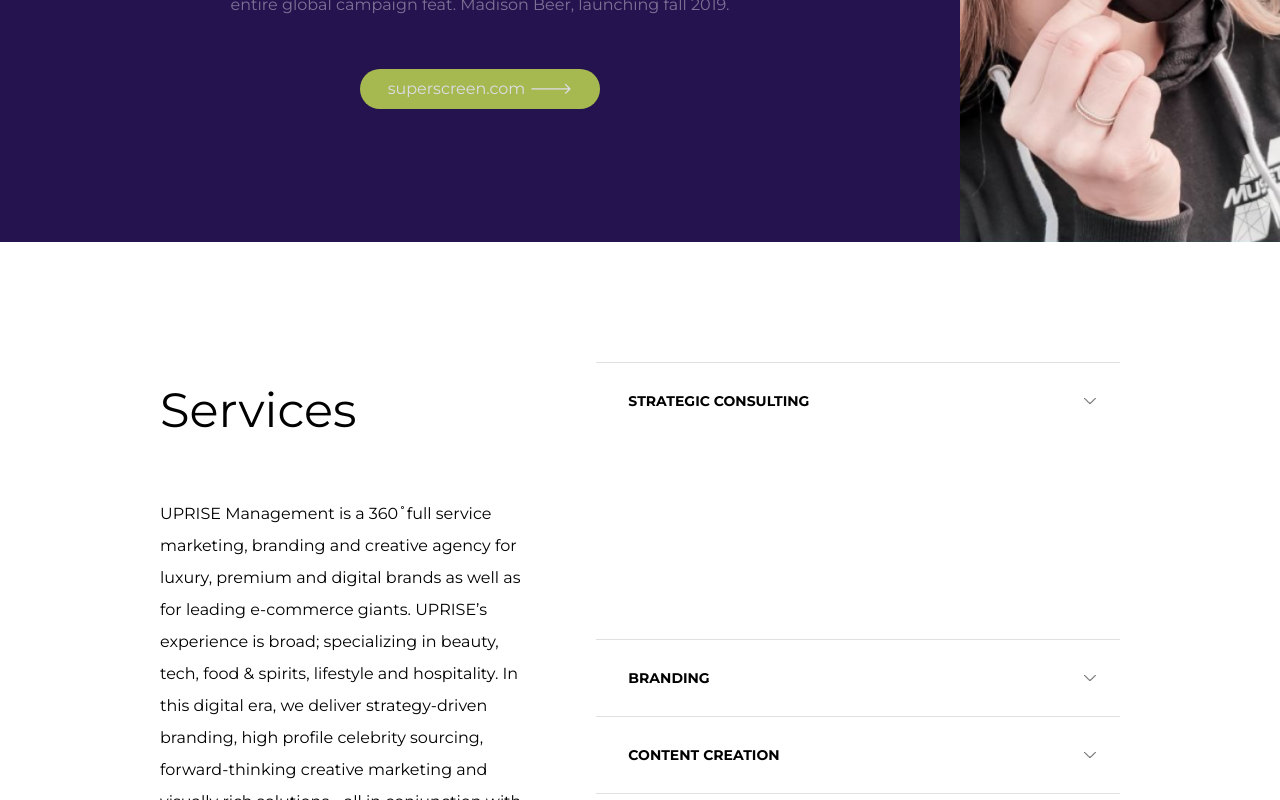
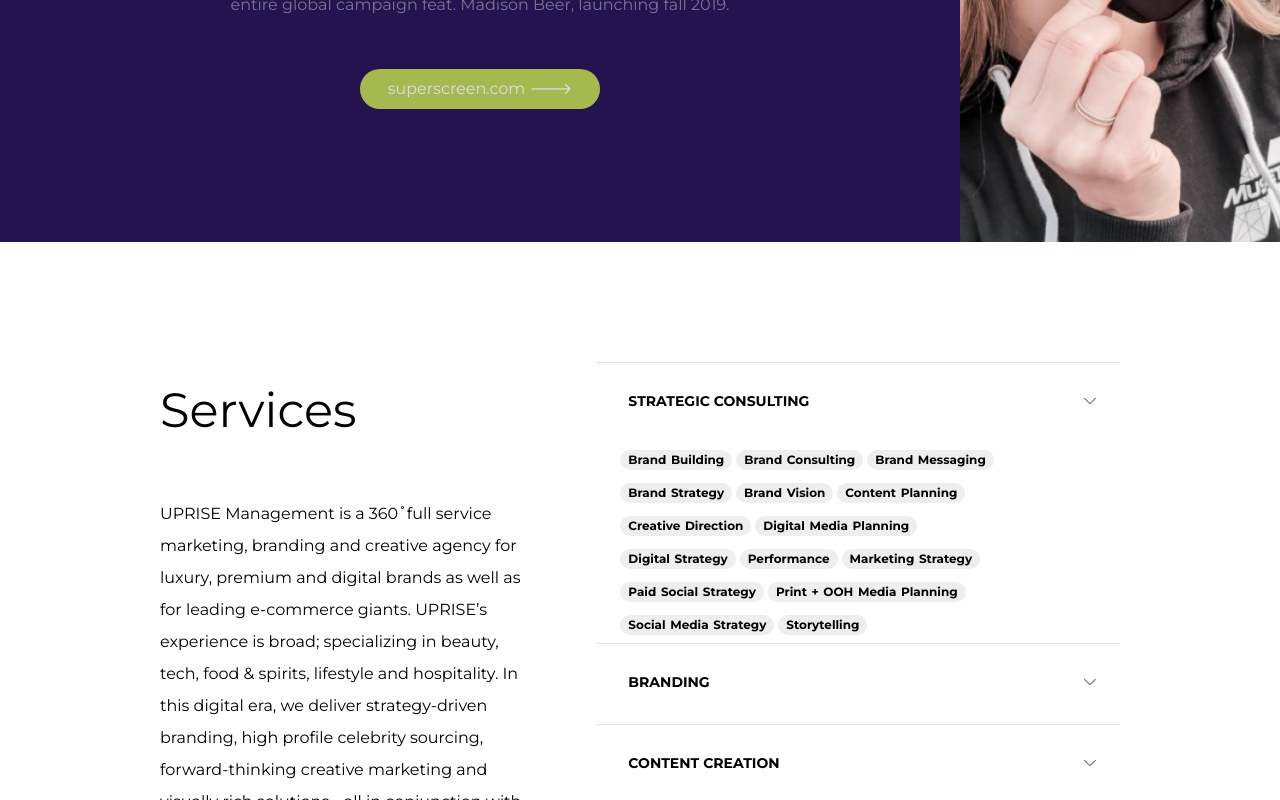
Before and after one commit to nunuGroup/Uprise2.0, a Vue app: page / in a window 1280 px wide. Both pictures are taken after a click on the item "STRATEGIC CONSULTING". Shown: the part 5689-6489 px from the top of the page. Built offline with nearby package versions, Linux system fonts and the light colour scheme; what vue-scroll would draw is missing.

Commit message:
dropdown polish

```diff
--- a/src/views/Home.vue
+++ b/src/views/Home.vue
@@ -302,23 +302,135 @@ integrated media photography, video and global from-start-to-finish production s
           <div class="services-container-right">
             <ul>
               <li @click="dropdown(0)"><div class="service-icon"></div><span>Strategic Consulting<b></b></span></li>
-              <div class="droppable droppable1" :class="( droppable[0] == true ? 'dropped' : 'collapsed' )"></div>
+              <div class="droppable droppable1" :class="( droppable[0] == true ? 'dropped' : 'collapsed' )">
+                <div class="bubble-items">
+                  <span>Brand<span>-</span>Building</span>
+                  <span>Brand<span>-</span>Consulting</span>
+                  <span>Brand<span>-</span>Messaging</span>
+                  <span>Brand<span>-</span>Strategy</span>
+                  <span>Brand<span>-</span>Vision</span>
+                  <span>Content<span>-</span>Planning</span>
+                  <span>Creative<span>-</span>Direction</span>
+                  <span>Digital<span>-</span>Media<span>-</span>Planning</span>
+                  <span>Digital<span>-</span>Strategy</span>
+                  <span>Performance</span>
+                  <span>Marketing<span>-</span>Strategy</span>
+                  <span>Paid<span>-</span>Social<span>-</span>Strategy</span>
+                  <span>Print<span>-</span>+<span>-</span>OOH<span>-</span>Media<span>-</span>Planning</span>
+                  <span>Social<span>-</span>Media<span>-</span>Strategy</span>
+                  <span>Storytelling</span>
+                </div>
+              </div>
               <li @click="dropdown(1)"><div class="service-icon"></div><span>Branding<b></b></span></li>
-              <div class="droppable droppable2" :class="( droppable[1] == true ? 'dropped' : 'collapsed' )"></div>
+              <div class="droppable droppable2" :class="( droppable[1] == true ? 'dropped' : 'collapsed' )">
+                <div class="bubble-items">
+                  <span>Art<span>-</span>Direction</span>
+                  <span>Brand<span>-</span>Books<span>-</span>+<span>-</span>Guidelines</span>
+                  <span>Brand<span>-</span>Development</span>
+                  <span>Copy-writing</span>
+                  <span>Graphic<span>-</span>Design</span>
+                  <span>Logo<span>-</span>Design</span>
+                  <span>Name<span>-</span>+<span>-</span>Naming System</span>
+                  <span>Packaging<span>-</span>Design</span>
+                  <span>Storytelling</span>
+                  <span>Visual<span>-</span>Identity</span>
+                  <span>Vision</span>
+                </div>
+              </div>
               <li @click="dropdown(2)"><div class="service-icon"></div><span>Content Creation<b></b></span></li>
-              <div class="droppable droppable3" :class="( droppable[2] == true ? 'dropped' : 'collapsed' )"></div>
+              <div class="droppable droppable3" :class="( droppable[2] == true ? 'dropped' : 'collapsed' )">
+                <div class="bubble-items">
+                  <span>Advertising<span>-</span>+<span>-</span>Campaign</span>
+                  <span>Animation</span>
+                  <span>Concept<span>-</span>Development</span>
+                  <span>Creative<span>-</span>Direction</span>
+                  <span>Directing<span>-</span>+<span>-</span>Filming</span>
+                  <span>Editing<span>-</span>+<span>-</span>Post</span>
+                  <span>Global<span>-</span>Production<span>-</span>Services</span>
+                  <span>Illustration</span>
+                  <span>Photography</span>
+                  <span>Retouching</span>
+                  <span>Social<span>-</span>Media<span>-</span>Content</span>
+                  <span>Still<span>-</span>Life<span>-</span>+<span>-</span>Editorial</span>
+                </div>
+              </div>
               <li @click="dropdown(3)"><div class="service-icon"></div><span>Public Relations<b></b></span></li>
-              <div class="droppable droppable4" :class="( droppable[3] == true ? 'dropped' : 'collapsed' )"></div>
+              <div class="droppable droppable4" :class="( droppable[3] == true ? 'dropped' : 'collapsed' )">
+                <div class="bubble-items">
+                  <span>Email<span>-</span>Sourcing</span>
+                  <span>Email<span>-</span>Verification</span>
+                  <span>Creative<span>-</span>Email<span>-</span>Marketing</span>
+                  <span>Development<span>-</span>Support</span>
+                  <span>Email<span>-</span>Template<span>-</span>Creation</span>
+                </div>
+              </div>
               <li @click="dropdown(4)"><div class="service-icon"></div><span>Talent<b></b></span></li>
-              <div class="droppable droppable5" :class="( droppable[4] == true ? 'dropped' : 'collapsed' )"></div>
+              <div class="droppable droppable5" :class="( droppable[4] == true ? 'dropped' : 'collapsed' )">
+                <div class="bubble-items">
+                  <span>Calabrity<span>-</span>Seeding</span>
+                  <span>Infuencer<span>-</span>Gifting</span>
+                  <span>Infulencer<span>-</span>Partnerships</span>
+                  <span>Strategic<span>-</span>Collaborations</span>
+                  <span>Strategic<span>-</span>Partnerships</span>
+                  <span>Talent<span>-</span>Campaign Strategy</span>
+                  <span>Talent<span>-</span>Campaign<span>-</span>Global<span>-</span>Execution</span>
+                </div>
+              </div>
               <li @click="dropdown(5)"><div class="service-icon"></div><span>Email<b></b></span></li>
-              <div class="droppable droppable6" :class="( droppable[5] == true ? 'dropped' : 'collapsed' )"></div>
+              <div class="droppable droppable6" :class="( droppable[5] == true ? 'dropped' : 'collapsed' )">
+                <div class="bubble-items">
+                  <span>Digital<span>-</span>+<span>-</span>Traditional Press</span>
+                  <span>Fashion<span>-</span>Shows</span>
+                  <span>Front<span>-</span>of<span>-</span>House</span>
+                  <span>Full-event<span>-</span>Production</span>
+                  <span>Openings</span>
+                  <span>Planning</span>
+                  <span>Presentations</span>
+                  <span>PR<span>-</span>Box<span>-</span>/<span>-</span>Mailers</span>
+                  <span>Product<span>-</span>Launches</span>
+                  <span>Top-tier<span>-</span>Editorial<span>-</span>Placement</span>
+                </div>
+              </div>
               <li @click="dropdown(6)"><div class="service-icon"></div><span>Social Media<b></b></span></li>
-              <div class="droppable droppable7" :class="( droppable[6] == true ? 'dropped' : 'collapsed' )"></div>
+              <div class="droppable droppable7" :class="( droppable[6] == true ? 'dropped' : 'collapsed' )">
+                <div class="bubble-items">
+                  <span>Benchmarking<span>-</span>&<span>-</span>Analysis</span>
+                  <span>Brand<span>-</span>Social<span>-</span>Identity</span>
+                  <span>Community<span>-</span>Building</span>
+                  <span>Community<span>-</span>Management</span>
+                  <span>Social<span>-</span>Media<span>-</span>Growth<span>-</span>Giveaways</span>
+                  <span>Paid<span>-</span>Social<span>-</span>Framework</span>
+                  <span>Social<span>-</span>Aesthetic<span>-</span>Appeal</span>
+                  <span>Social<span>-</span>Media<span>-</span>Management</span>
+                  <span>Social<span>-</span>Media<span>-</span>Strategy</span>
+                  <span>Strategic<span>-</span>Alignment</span>
+                </div>
+              </div>
               <li @click="dropdown(7)"><div class="service-icon"></div><span>Spacial Design<b></b></span></li>
-              <div class="droppable droppable8" :class="( droppable[7] == true ? 'dropped' : 'collapsed' )"></div>
+              <div class="droppable droppable8" :class="( droppable[7] == true ? 'dropped' : 'collapsed' )">
+                <div class="bubble-items">
+                  <span>3D<span>-</span>Rendering</span>
+                  <span>Custom<span>-</span>Wall<span>-</span>Graphics</span>
+                  <span>In-store<span>-</span>Displays</span>
+                  <span>Large<span>-</span>Space<span>-</span>Graphics</span>
+                  <span>Retail<span>-</span>Displays</span>
+                  <span>Special<span>-</span>Events<span>-</span>&<span>-</span>Booth<span>-</span>Design</span>
+                  <span>Vector<span>-</span>Graphics</span>
+                </div>
+              </div>
               <li @click="dropdown(8)"><div class="service-icon"></div><span>Additional Services<b></b></span></li>
-              <div class="droppable droppable9" :class="( droppable[8] == true ? 'dropped' : 'collapsed' )"></div>
+              <div class="droppable droppable9" :class="( droppable[8] == true ? 'dropped' : 'collapsed' )">
+                <div class="bubble-items">
+                  <span>Advisory<span>-</span>Board<span>-</span>Assembly</span>
+                  <span>Celebrity<span>-</span>Giveaways</span>
+                  <span>CMO<span>-</span>on<span>-</span>Demand</span>
+                  <span>Digital<span>-</span>Ads<span>-</span>Management</span>
+                  <span>Growth<span>-</span>Hacking</span>
+                  <span>Marketing<span>-</span>Advising</span>
+                  <span>SEO<span>-</span>-<span>-</span>SEM</span>
+                  <span>Social<span>-</span>Verification</span>
+                </div>
+              </div>
             </ul>
           </div>
         </div>
@@ -368,6 +480,33 @@ $pageHeight: calc(100vh - 80px);
   margin-bottom: 120px;
   display: flex;
 
+  .bubble-items {
+    text-align: left;
+    width: 80%;
+    margin-left: 24px;
+    margin-top: 4px;
+    transition: 300ms;
+
+    span {
+      margin-right: 4px;
+      color: black;
+      background: #eee;
+      padding: 4px 8px;
+      line-height: 1;
+      font-size: 12px;
+      border-radius: 12px;
+      display:inline-block;
+      margin-bottom: 6px;
+      font-weight: bold;
+
+      span {
+        padding: 0px;
+        margin: 0px;
+        color: transparent;
+      }
+    }
+  }
+
   ul {
     margin: 0px;
     padding: 0px;
@@ -378,16 +517,33 @@ $pageHeight: calc(100vh - 80px);
       height: 0px;
       //background: lime;
       transition: 300ms;
+      pointer-events: none;
     }
 
     .dropped {
       //background: pink;
       height: 200px;
+      pointer-events: none;
+      //background: green;
+
+      .bubble-items {
+        transition-delay: 100ms;
+        //background: pink;
+        opacity: 1;
+      }
     }
 
     .collapsed {
       //background: gray;
       height: 0px;
+      //opacity: 0%;
+      pointer-events: none;
+
+      .bubble-items {
+        //background: red;
+        opacity: 0;
+        transition: 100ms;
+      }
     }
 
     li {
@@ -418,7 +574,13 @@ $pageHeight: calc(100vh - 80px);
       }
 
       &:hover {
-        background: #eee;
+        span {
+          color: gray;
+
+          b {
+            color: black !important;
+          }
+        }
       }
     }
   }
```
